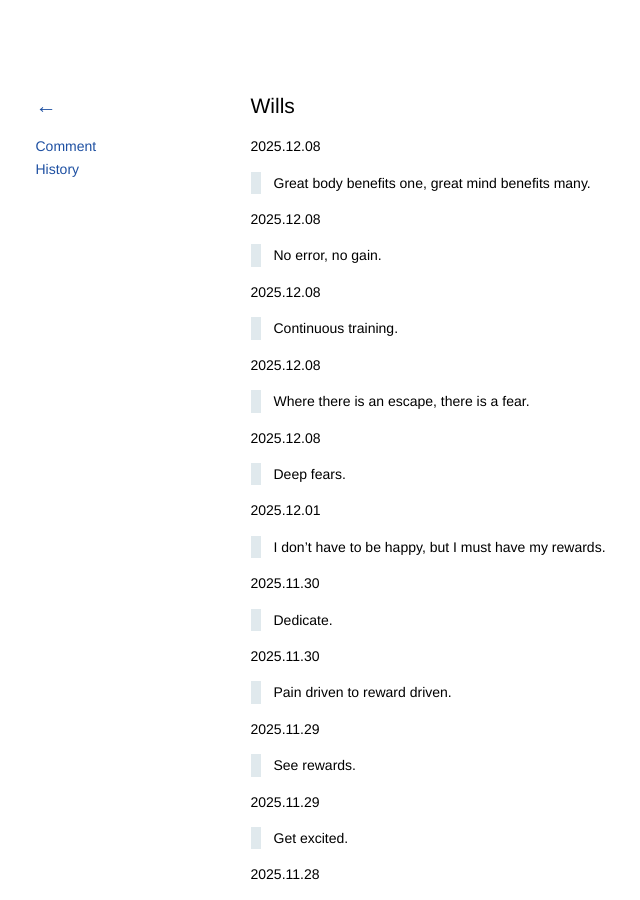
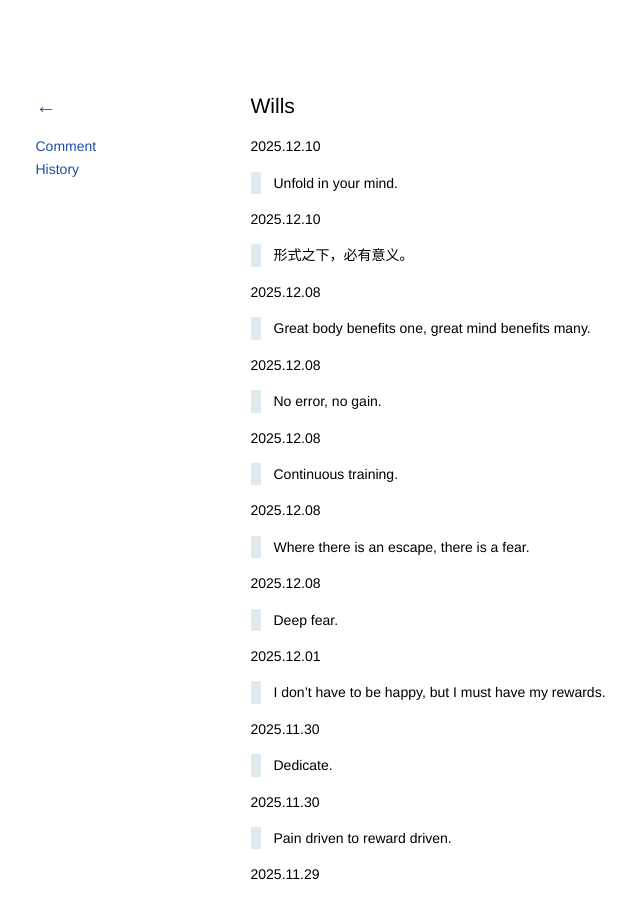
Before and after one commit to kidlj/awei, a Jekyll site: the page built from _wiki/wills.md, in a window 1280 px wide and 900 px high. Shown: the whole window, without its empty margins (97-737 px from the left). Built offline with Jekyll 4.4.1, drawn with Linux system fonts in a browser that asks for light colours; some of the changed text lies outside the part shown.

Commit message:
update wills

```diff
--- a/_wiki/wills.md
+++ b/_wiki/wills.md
@@ -1,6 +1,14 @@
 ---
 title: Wills
 ---
+
+2025.12.10
+
+> Unfold in your mind.
+
+2025.12.10
+
+> 形式之下，必有意义。
 
 2025.12.08
 
@@ -20,7 +28,7 @@ title: Wills
 
 2025.12.08
 
-> Deep fears.
+> Deep fear.
 
 2025.12.01
 
```
Also changed, not shown: other parts of _wiki/wills.md (+2 -2 lines).
